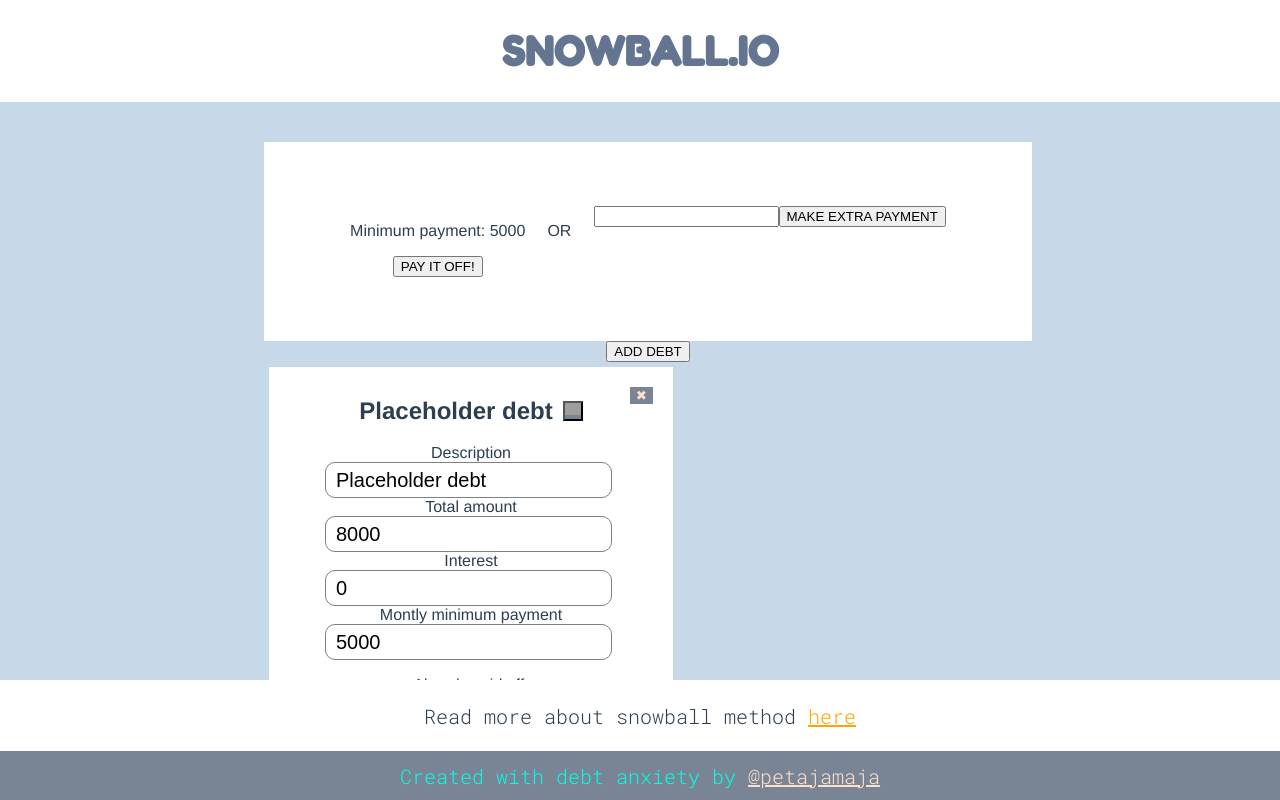
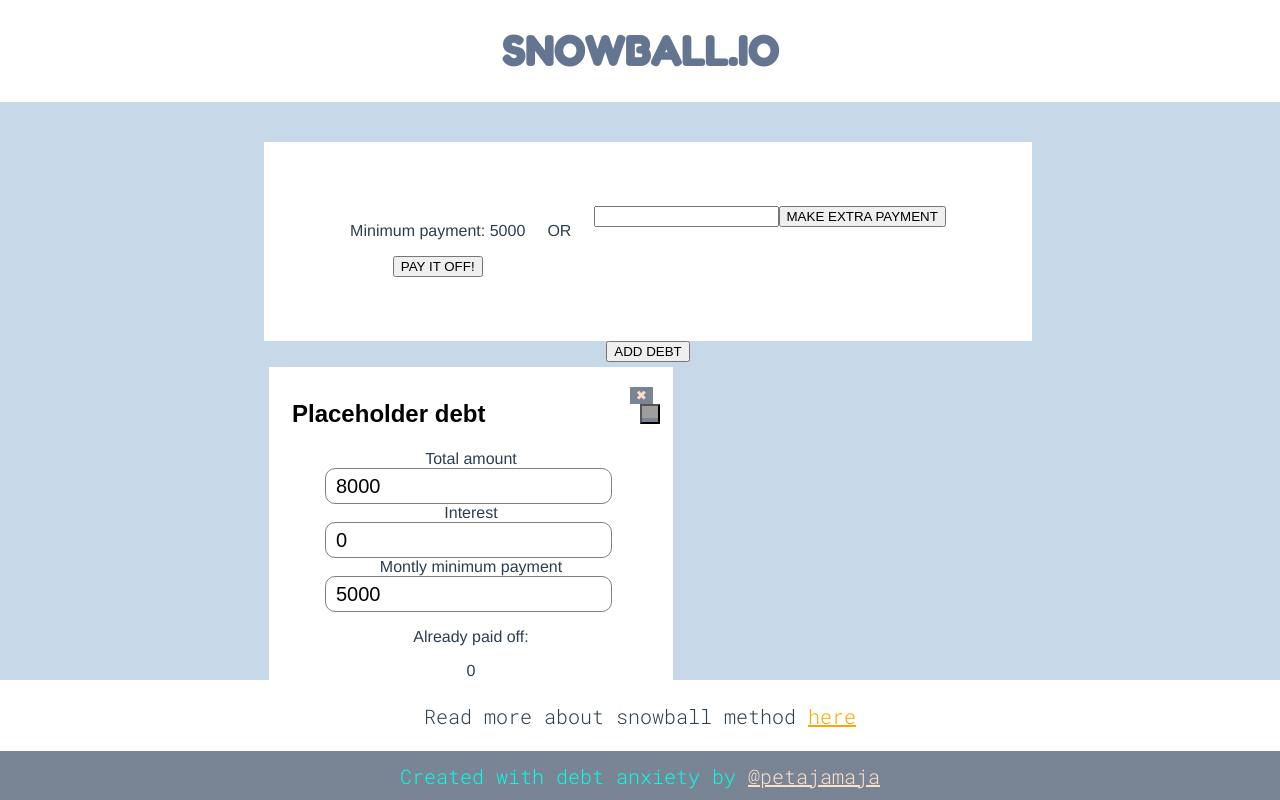
Before and after one commit to petajamaja/snowballio, a Vue app: page / in a window 1280 px wide. Both pictures are taken after a click on the button 572 px from the left and 410 px from the top of the page. Built offline with nearby package versions, Linux system fonts and the light colour scheme; grey boxes are pictures that could not be loaded.

Commit message:
Made debt description editable

```diff
--- a/src/components/debt-related/ItemDebt.vue
+++ b/src/components/debt-related/ItemDebt.vue
@@ -1,19 +1,29 @@
 <template>
   <div id="snowball-item" class="flex-column snowball-item">
     <div class="description-area">
-      <h2>{{ description }}</h2>
-      <button class="edit-icon"></button>
+      <h2 v-show="!descriptionEditInputOpen" @click="toggleDescriptionEdit()">
+        {{ debtItem.description }}
+      </h2>
+      <input
+        v-show="descriptionEditInputOpen"
+        id="name-input"
+        class="name-input"
+        v-model="debtItem.description"
+        @change="toggleDescriptionEdit()"
+      />
+      <button class="edit-icon" @click="toggleDescriptionEdit()"></button>
     </div>
-    <div v-if="totalPaid !== amount || amount === 0" class="fields">
+    <div
+      v-if="debtItem.totalPaid !== debtItem.amount || debtItem.amount === 0"
+      class="fields"
+    >
       <form id="item-debt-fill-form" @change="sendModifiedObjectUp()">
-        <label for="name-input">Description</label>
-        <input id="name-input" class="name-input" v-model="description" />
         <label for="amount-input">Total amount</label>
         <input
           type="number"
           id="amount-input"
           class="amount-input"
-          v-model.number="amount"
+          v-model.number="debtItem.amount"
         />
         <p v-if="amountIsZero" class="error">Debt amount must be positive</p>
         <label for="interest-input">Interest</label>
@@ -21,27 +31,27 @@
           type="number"
           id="interest-input"
           class="interest-input"
-          v-model.number="interest"
+          v-model.number="debtItem.interest"
         />
         <label for="installment-input">Montly minimum payment</label>
         <input
           type="number"
           id="installment-input"
           class="installment-input"
-          v-model.number="installment"
+          v-model.number="debtItem.installment"
         />
         <p v-if="installmentIsZero && thisIsTheMinimalDebt" class="error">
           First debt payment must be positive!
         </p>
         <div>
           <p>Already paid off:</p>
-          <p>{{ itemDebt.totalPaid }}</p>
+          <p>{{ debtItem.totalPaid }}</p>
         </div>
       </form>
     </div>
     <div v-else>
       <p>You paid this debt off completely!</p>
-      <p>Total money paid : {{ totalPaid }}</p>
+      <p>Total money paid : {{ debtItem.totalPaid }}</p>
     </div>
     <button class="delete" v-if="!debtIsPaidOff" @click="deleteItemDebt()">
       &#10006;
@@ -55,18 +65,21 @@ export default {
   props: ["index", "itemDebt", "thisIsTheMinimalDebt", "debtIsPaidOff"],
   data() {
     return {
+      debtItem: {
         id: this.itemDebt.id,
         description: this.itemDebt.description,
         amount: this.itemDebt.amount,
         interest: this.itemDebt.interest,
         installment: this.itemDebt.installment,
         totalPaid: this.itemDebt.totalPaid
+      },
+      descriptionEditInputOpen: false
     };
   },
   watch: {
     thisIsTheMinimalDebt: function() {
       if (!this.allFieldsPassValidation)
-        this.emitter.emit("there-is-error-in-debt", this.id);
+        this.emitter.emit("there-is-error-in-debt", this.debtItem.id);
     }
   },
   methods: {
@@ -74,26 +87,29 @@ export default {
       if (this.allFieldsPassValidation) {
         this.emitter.emit("update-item-debt", {
           index: this.index,
-          updatedItem: this.$data
+          updatedItem: this.debtItem
         });
-        this.emitter.emit("removed-error-in-debt", this.id);
+        this.emitter.emit("removed-error-in-debt", this.debtItem.id);
       } else {
-        this.emitter.emit("there-is-error-in-debt", this.id);
+        this.emitter.emit("there-is-error-in-debt", this.debtItem.id);
       }
     },
     deleteItemDebt: function() {
       this.emitter.emit("delete-item-debt", {
         debtIndex: this.index,
-        debtId: this.id
+        debtId: this.debtItem.id
       });
+    },
+    toggleDescriptionEdit: function() {
+      this.descriptionEditInputOpen = !this.descriptionEditInputOpen;
     }
   },
   computed: {
     amountIsZero: function() {
-      return this.amount === 0;
+      return this.debtItem.amount === 0;
     },
     installmentIsZero: function() {
-      return this.installment === 0;
+      return this.debtItem.installment === 0;
     },
     allFieldsPassValidation: function() {
       return (
@@ -112,6 +128,16 @@ export default {
   flex-direction: row;
   justify-content: center;
   align-items: center;
+}
+.name-input {
+  background: white;
+  border: none;
+  font-size: 1.5em;
+  margin-block-start: 0.83em;
+  margin-block-end: 0.83em;
+  margin-inline-start: 0px;
+  margin-inline-end: 0px;
+  font-weight: bold;
 }
 .error {
   color: crimson;
```
Lines whose indentation alone changed are shown as unchanged.
